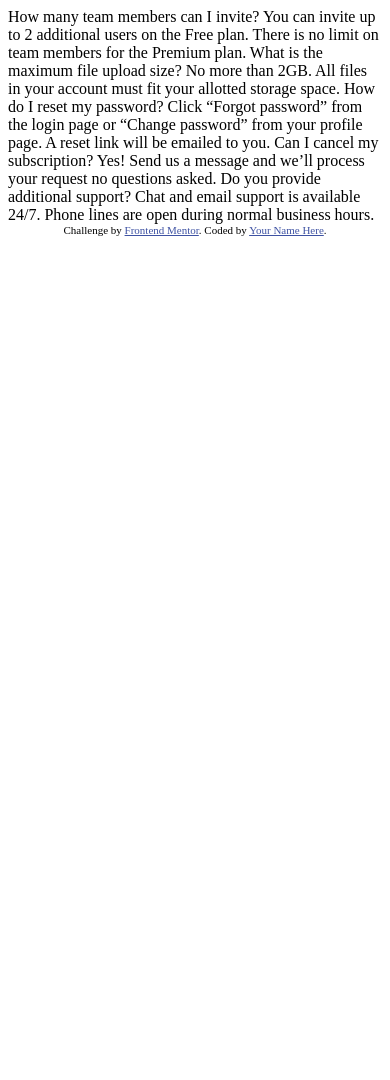
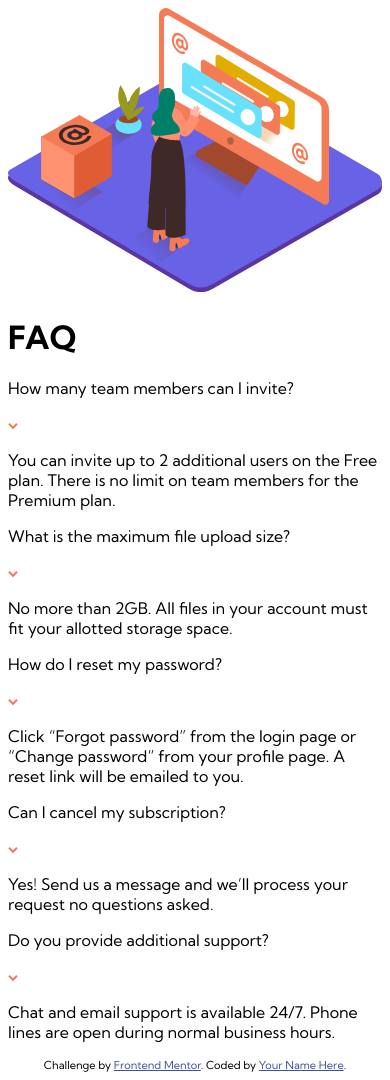
Before and after one commit to jeremyoduromanu/faq-accordion-card, a plain HTML site: page index.html in a window 390 px wide. Before the commit the page ends 844 px from the top, so only its background shows below. Drawn offline with Linux system fonts and the light colour scheme.

Commit message:
coding html

```diff
--- a/index.html
+++ b/index.html
@@ -1,40 +1,107 @@
 <!DOCTYPE html>
 <html lang="en">
+
 <head>
   <meta charset="UTF-8">
-  <meta name="viewport" content="width=device-width, initial-scale=1.0"> <!-- displays site properly based on user's device -->
+  <meta name="viewport" content="width=device-width, initial-scale=1.0">
+  <!-- displays site properly based on user's device -->
 
   <link rel="icon" type="image/png" sizes="32x32" href="./images/favicon-32x32.png">
-
+  <link rel="stylesheet" href="./style.css">
+  <link rel="preconnect" href="https://fonts.googleapis.com">
+  <link rel="preconnect" href="https://fonts.gstatic.com" crossorigin>
+  <link href="https://fonts.googleapis.com/css2?family=Kumbh+Sans:wght@400;700&display=swap" rel="stylesheet">
   <title>Frontend Mentor | FAQ Accordion Card</title>
 
   <!-- Feel free to remove these styles or customise in your own stylesheet 👍 -->
   <style>
-    .attribution { font-size: 11px; text-align: center; }
-    .attribution a { color: hsl(228, 45%, 44%); }
+    .attribution {
+      font-size: 11px;
+      text-align: center;
+    }
+
+    .attribution a {
+      color: hsl(228, 45%, 44%);
+    }
   </style>
 </head>
+
 <body>
-  How many team members can I invite?
-  You can invite up to 2 additional users on the Free plan. There is no limit on
-  team members for the Premium plan.
 
-  What is the maximum file upload size?
-  No more than 2GB. All files in your account must fit your allotted storage space.
+  <main>
+    <div class="svg-bg">
+      <img src="./images/illustration-woman-online-mobile.svg" alt="">
+    </div>
+    <div class="faq-container">
+      <div class="faq-header">
+        <h1>FAQ</h1>
+      </div>
+      <div class="faq-questions">
+        <div class="faq-question q1">
+          <p>How many team members can I invite?</p>
+          <img src="./images/icon-arrow-down.svg" alt="">
+        </div>
+        <div class="faq-answers a1">
+          <p>You can invite up to 2 additional users on the Free plan. There is no limit on
+            team members for the Premium plan.</p>
+        </div>
+        <div class="faq-question q2">
+          <p>What is the maximum file upload size?</p>
+          <img src="./images/icon-arrow-down.svg" alt="">
+        </div>
+        <div class="faq-answers a2">
+          <p>No more than 2GB. All files in your account must fit your allotted storage space.</p>
+        </div>
+        <div class="faq-question q3">
+          <p>How do I reset my password?</p>
+          <img src="./images/icon-arrow-down.svg" alt="">
+        </div>
+        <div class="faq-answers a3">
+          <p>Click “Forgot password” from the login page or “Change password” from your profile page.
+            A reset link will be emailed to you.</p>
+        </div>
+        <div class="faq-question q4">
+          <p>Can I cancel my subscription?</p>
+          <img src="./images/icon-arrow-down.svg" alt="">
+        </div>
+        <div class="faq-answers a4">
+          <p>Yes! Send us a message and we’ll process your request no questions asked.</p>
+        </div>
+        <div class="faq-question q5">
+          <p>Do you provide additional support?</p>
+          <img src="./images/icon-arrow-down.svg" alt="">
+        </div>
+        <div class="faq-answers a5">
+          <p>Chat and email support is available 24/7. Phone lines are open during normal business hours.</p>
+        </div>
+      </div>
+    </div>
 
-  How do I reset my password?
-  Click “Forgot password” from the login page or “Change password” from your profile page.
-  A reset link will be emailed to you.
+  </main>
 
-  Can I cancel my subscription?
-  Yes! Send us a message and we’ll process your request no questions asked.
 
-  Do you provide additional support?
-  Chat and email support is available 24/7. Phone lines are open during normal business hours.
+
+
+
+
+
+
+
+
+
+
+
+
+
+
+
 
   <div class="attribution">
     Challenge by <a href="https://www.frontendmentor.io?ref=challenge" target="_blank">Frontend Mentor</a>.
     Coded by <a href="#">Your Name Here</a>.
   </div>
+
+  <script src="./app.js"></script>
 </body>
+
 </html>
--- /dev/null
+++ b/style.css
@@ -0,0 +1,3 @@
+body{
+    font-family: 'Kumbh Sans', sans-serif;
+}
```
Also changed, not shown: app.js (added).
